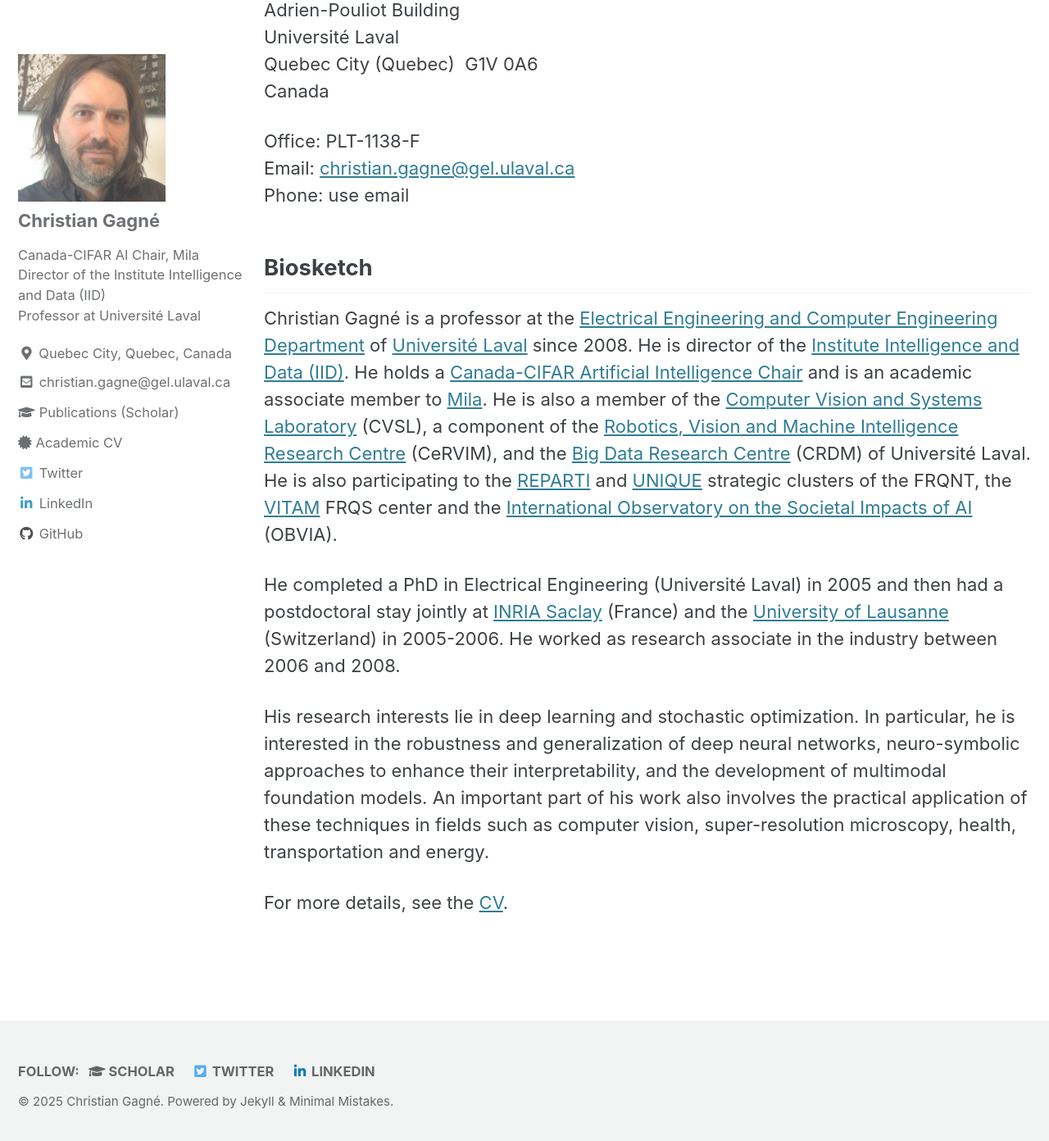
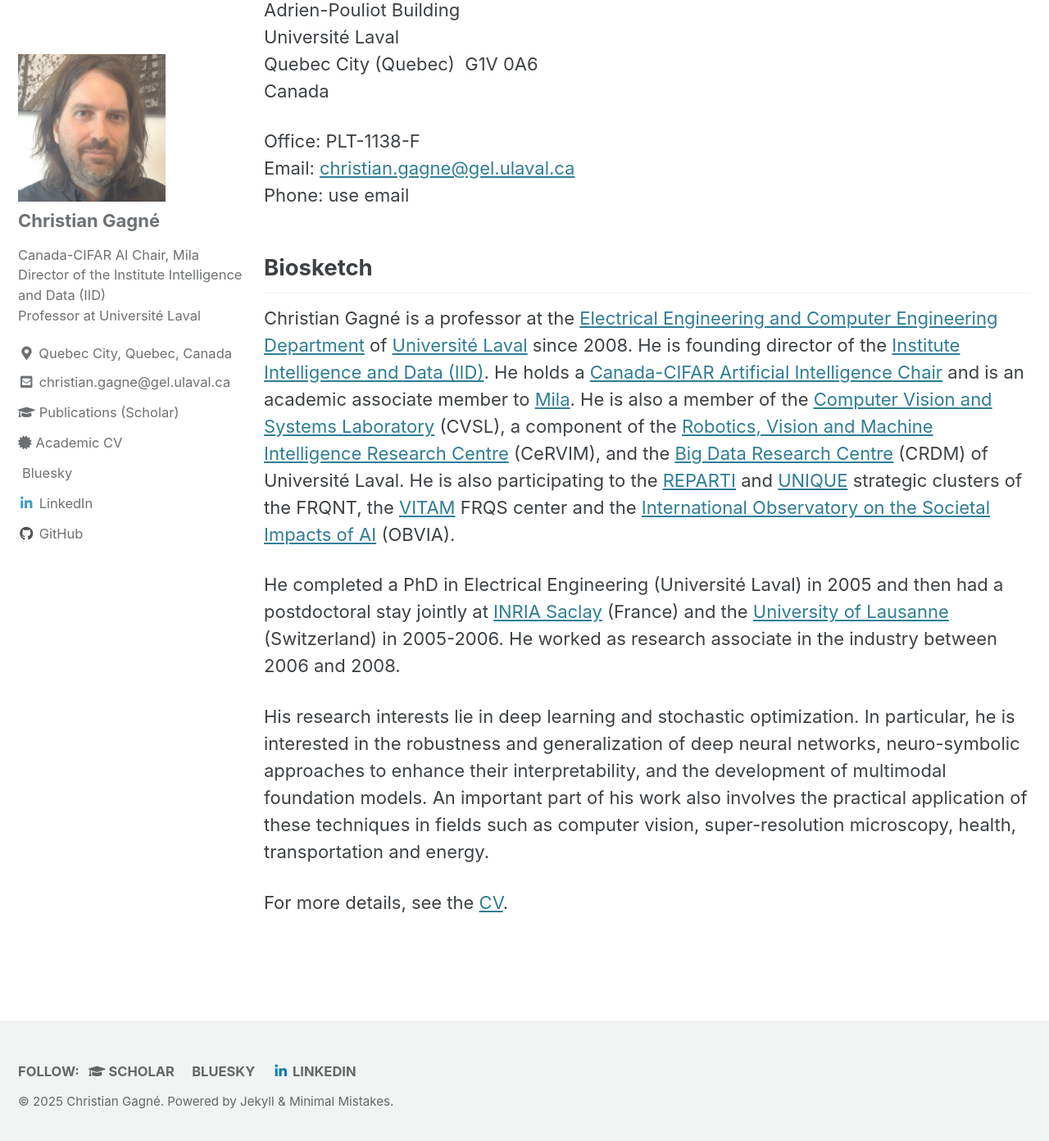
Before and after one commit to chgagne/english, a Jekyll site: the page built from _pages/index.md, in a window 1280 px wide and 1400 px high, scrolled down 686 px. Shown: the top 1392 px of the window at 82% size. Built offline with Jekyll 4.4.1, drawn with Linux system fonts in a browser that asks for light colours; cached includes are drawn as plain includes.

Commit message:
Mise à jour icône Bluesky.

```diff
--- a/_config.yml
+++ b/_config.yml
@@ -117,9 +117,9 @@ author:
     - label: "Academic CV"
       icon: "fas fa-certificate"
       url: "/english/files/cv-cgagne-en.pdf"
-    - label: "Twitter"
-      icon: "fab fa-fw fa-twitter-square"
-      url: "https://twitter.com/chgagne"
+    - label: "Bluesky"
+      icon: "fa-brands fa-bluesky"
+      url: "https://bsky.app/profile/cgagne.bsky.social"
     - label: "LinkedIn"
       icon: "fab fa-fw fa-linkedin-in"
       url: "https://www.linkedin.com/in/christian-gagn%C3%A9-a926b47/"
@@ -134,9 +134,9 @@ footer:
     - label: "Scholar"
       icon: "fa fa-graduation-cap"
       url: "https://scholar.google.com/citations?hl=en&user=egixsbEAAAAJ&view_op=list_works&sortby=pubdate"
-    - label: "Twitter"
-      icon: "fab fa-fw fa-twitter-square"
-      url: "https://twitter.com/chgagne"
+    - label: "Bluesky"
+      icon: "fa-brands fa-bluesky"
+      url: "https://bsky.app/profile/cgagne.bsky.social"
     - label: "LinkedIn"
       icon: "fab fa-fw fa-linkedin-in"
       url: "https://www.linkedin.com/in/christian-gagn%C3%A9-a926b47/"
--- a/_pages/index.md
+++ b/_pages/index.md
@@ -26,7 +26,7 @@ Phone: use email
 
 ## Biosketch
 
-Christian Gagné is a professor at the [Electrical Engineering and Computer Engineering Department](https://www.fsg.ulaval.ca/departements/departement-de-genie-electrique-et-de-genie-informatique) of [Université Laval](https://www.ulaval.ca/en) since 2008. He is director of the [Institute Intelligence and Data (IID)](https://iid.ulaval.ca/en/). He holds a [Canada-CIFAR Artificial Intelligence Chair](https://cifar.ca/ai/canada-cifar-ai-chairs/) and is an academic associate member to [Mila](https://mila.quebec/en). He is also a member of the [Computer Vision and Systems Laboratory](http://vision.gel.ulaval.ca/en/index.php) (CVSL), a component of the [Robotics, Vision and Machine Intelligence Research Centre](https://cervim.ulaval.ca/?page_id=115&lang=en) (CeRVIM), and the [Big Data Research Centre](https://crdm.ulaval.ca) (CRDM) of Université Laval. He is also participating to the [REPARTI](https://reparti.ulaval.ca/?page_id=115&lang=en) and [UNIQUE](https://www.unique.quebec/home) strategic clusters of the FRQNT, the [VITAM](https://vitam.ulaval.ca/en/) FRQS center and the [International Observatory on the Societal Impacts of AI](https://www.obvia.ca/en) (OBVIA).
+Christian Gagné is a professor at the [Electrical Engineering and Computer Engineering Department](https://www.fsg.ulaval.ca/departements/departement-de-genie-electrique-et-de-genie-informatique) of [Université Laval](https://www.ulaval.ca/en) since 2008. He is founding director of the [Institute Intelligence and Data (IID)](https://iid.ulaval.ca/en/). He holds a [Canada-CIFAR Artificial Intelligence Chair](https://cifar.ca/ai/canada-cifar-ai-chairs/) and is an academic associate member to [Mila](https://mila.quebec/en). He is also a member of the [Computer Vision and Systems Laboratory](http://vision.gel.ulaval.ca/en/index.php) (CVSL), a component of the [Robotics, Vision and Machine Intelligence Research Centre](https://cervim.ulaval.ca/?page_id=115&lang=en) (CeRVIM), and the [Big Data Research Centre](https://crdm.ulaval.ca) (CRDM) of Université Laval. He is also participating to the [REPARTI](https://reparti.ulaval.ca/?page_id=115&lang=en) and [UNIQUE](https://www.unique.quebec/home) strategic clusters of the FRQNT, the [VITAM](https://vitam.ulaval.ca/en/) FRQS center and the [International Observatory on the Societal Impacts of AI](https://www.obvia.ca/en) (OBVIA).
 
 He completed a PhD in Electrical Engineering (Université Laval) in 2005 and then had a postdoctoral stay jointly at [INRIA Saclay](https://www.inria.fr/en/inria-saclay-centre) (France) and the [University of Lausanne](https://www.unil.ch/unil/en/home.html) (Switzerland) in 2005-2006. He worked as research associate in the industry between 2006 and 2008.
 
```
Also changed, not shown: _pages/research.md (+1 -1 lines).
